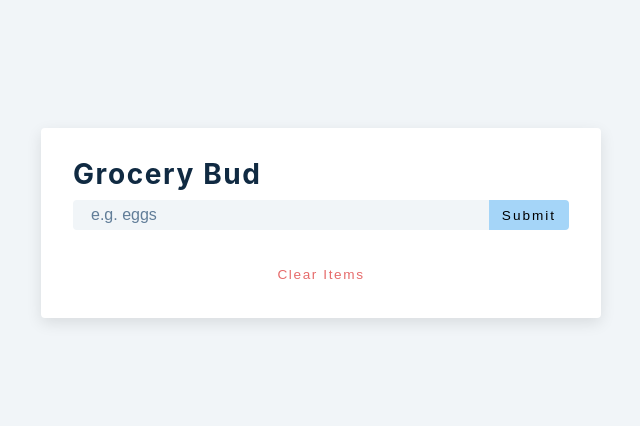
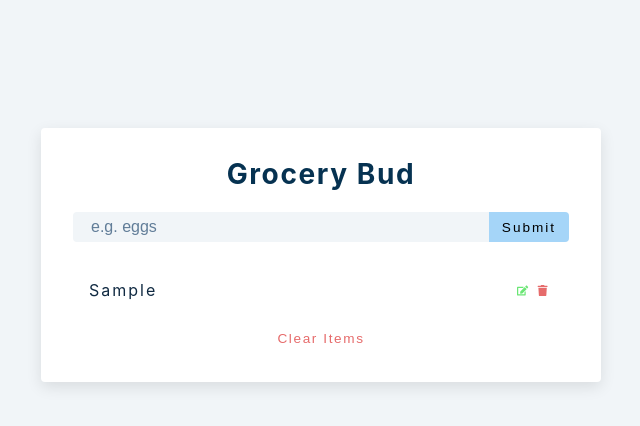
Before and after one commit to otiisaac199/Grocery-Buds, a React (Create React App) app: page / in a window 1280 px wide. Both pictures are taken after typing "Sample" into the empty fields and a click on the button "Submit". Shown: the top 426 px of the page, without its empty margins (319-959 px from the left). Built offline with nearby package versions, Linux system fonts and the light colour scheme.

Commit message:
passed down the alert props

```diff
--- a/src/Alert.js
+++ b/src/Alert.js
@@ -1,7 +1,7 @@
-import React, { useEffect } from 'react'
+import React, { useEffect } from "react";
 
-const Alert = () => {
-  return <h2>alert component</h2>
-}
+const Alert = ({ type, msg }) => {
+  return <h2>alert component</h2>;
+};
 
-export default Alert
+export default Alert;
--- a/src/App.js
+++ b/src/App.js
@@ -7,7 +7,11 @@
   const [list, setList] = useState([]);
   const [isEditing, setIsEditing] = useState(false);
   const [editID, setEditID] = useState(null);
-  const [alert, setAlert] = useState({ status: false, msg: "", type: "" });
+  const [alert, setAlert] = useState({
+    status: true,
+    msg: "hello world",
+    type: "success",
+  });
 
   const handleSubmit = (e) => {
     e.preventDefault();
@@ -28,8 +32,13 @@
 
   return (
     <section className="section-center">
-      <form onSubmit={handleSubmit}>
-        {alert.show && <Alert />}
+      <form
+        onSubmit={handleSubmit}
+        className="grocery-form
+
+      "
+      >
+        {alert.show && <Alert {...alert} />}
         <h3>grocery bud</h3>
         <div className="form-control">
           <input
@@ -45,10 +54,12 @@
         </div>
       </form>
 
-      <div className="grocery-container">
-        <List items={list} />
-        <button className="clear-btn">clear items</button>
-      </div>
+      {list.length > 0 && (
+        <div className="grocery-container">
+          <List items={list} />
+          <button className="clear-btn">clear items</button>
+        </div>
+      )}
     </section>
   );
 }
--- a/src/List.js
+++ b/src/List.js
@@ -5,6 +5,19 @@
     <div className="grocery-list">
       {items.map((item) => {
         const { id, title } = item;
+        return (
+          <article key={id} className="grocery-item">
+            <p className="title">{title}</p>
+            <div className="btn-container">
+              <button type="button" className="edit-btn">
+                <FaEdit />
+              </button>
+              <button type="button" className="delete-btn">
+                <FaTrash />
+              </button>
+            </div>
+          </article>
+        );
       })}
     </div>
   );
```
